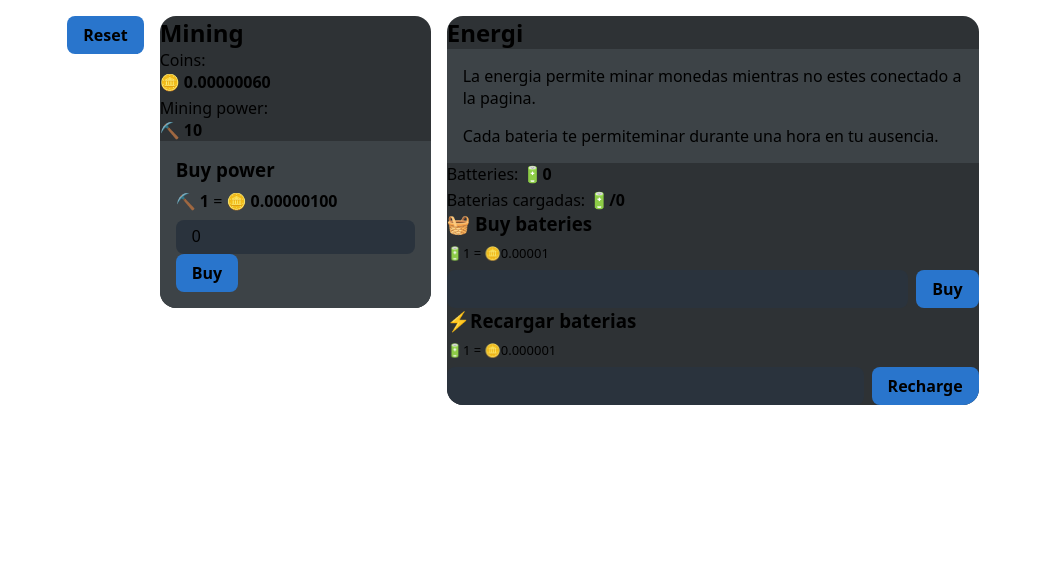
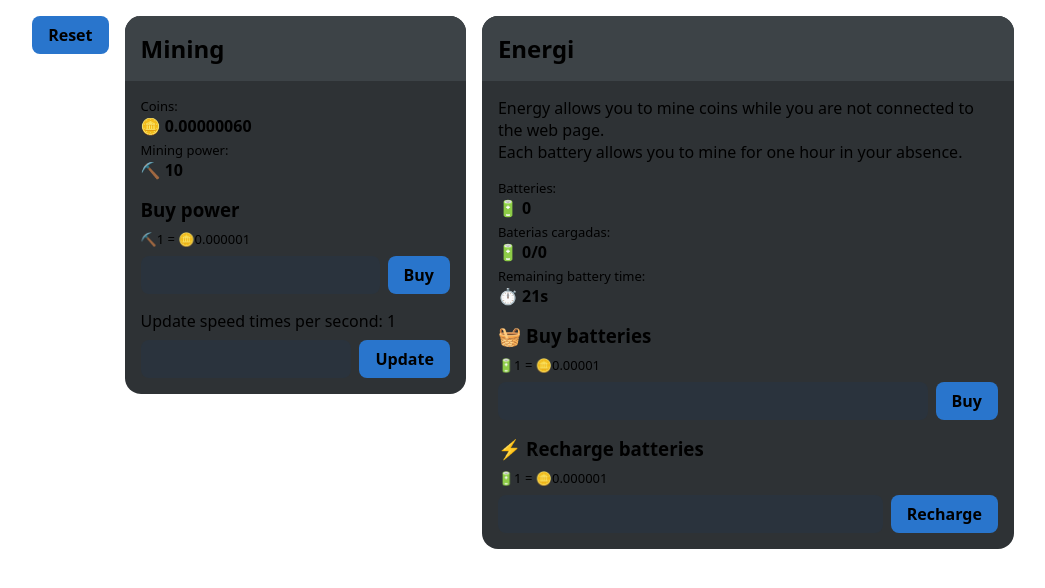
Before and after one commit to dagamdev/coin-mining, a React (Vite) app: page / in a window 1280 px wide. Shown: the top 588 px of the page, without its empty margins (117-1162 px from the left). Built offline with nearby package versions, Linux system fonts and the light colour scheme.

Commit message:
Add styles

```diff
--- a/src/components/energi.tsx
+++ b/src/components/energi.tsx
@@ -1,50 +1,133 @@
+import { type FormEvent, useState, useEffect } from "react"
 import { PRICES } from "../lib/constants"
 import { useMainStore } from "../store/store"
+import { useCoinsStore } from "../store/coins"
+import { getLocalData, saveLocalData } from "../lib/utils"
 
 export default function Energi () {
-  const [batteries, rechargedBateries] = useMainStore(store => [store.batteries, store.rechargedBateries])
+  const [batteries, addBatteries, chargedBatteries, addChargedBatteries, batteryElapsedTime, batteryTimes] = useMainStore(store =>
+    [store.batteries, store.addBatteries, store.chargedBatteries, store.addChargedBatteries, store.batteryElapsedTime, store.batteryTimes]
+  )
+  const [coins, addCoins] = useCoinsStore(store => [store.coins, store.addCoins])
+  const [buyMessage, setBuyMessage] = useState('')
+  const [rechargeMessage, setRechargeMessage] = useState('')
+
+  useEffect(() => {
+    console.log({batteryElapsedTime})
+  }, [batteryElapsedTime])
+
+  useEffect(() => {
+    const lastTime: number = getLocalData('lastTime', true) ?? 0
+
+    batteryTimes(Math.floor(Date.now() - lastTime))
+
+    const interval = setInterval(() => {
+      saveLocalData('lastTime', Date.now())
+    }, 1000)
+
+    // const unload = () => {
+    //   saveLocalData('lastTime', Date.now())
+    // }
+
+    // window.addEventListener('unload', unload)
+
+    return () => {
+      clearInterval(interval)
+      // window.removeEventListener('unload', unload)
+    }
+  }, [])
+
+  const buyBateries = (ev: FormEvent<HTMLFormElement>) => {
+    ev.preventDefault()
+    const bateriesCount = +ev.currentTarget.bateries.value
+
+    if (bateriesCount < 1) return
+    const price = bateriesCount * PRICES.BATERIE
+
+    if (coins < price) {
+      setBuyMessage(`No tienes suficientes monedas para comprar 🔋${bateriesCount}.`)
+      return
+    }
+
+    addBatteries(bateriesCount)
+    addCoins(-price)
+  }
+
+  const rechargeBateries = (ev: FormEvent<HTMLFormElement>) => {
+    ev.preventDefault()
+
+    if (!(batteries - chargedBatteries)) {
+      setRechargeMessage('No tienes baterias para recargar')
+      return
+    }
+
+    const rechargeBateriesCount = +ev.currentTarget.rechargeBateries.value
+
+    if (rechargeBateriesCount < 1 || rechargeBateriesCount > batteries) return
+    const price = rechargeBateriesCount * PRICES.RECHARGE_BATERIE
+
+    if (coins < price) {
+      setRechargeMessage(`No tienes suficientes monedas para recargar 🔋${rechargeBateriesCount}.`)
+      return
+    }
+
+    addChargedBatteries(rechargeBateriesCount)
+    addCoins(-price)
+  }
 
   return (
     <section>
+      <div>
         <h2>Energi</h2>
+      </div>
 
       <div>
-        <p>La energia permite minar monedas mientras no estes conectado a la pagina.</p>
-        <p>Cada bateria te permiteminar durante una hora en tu ausencia.</p>
+        <div>
+          <p>Energy allows you to mine coins while you are not connected to the web page.</p>
+          <p>Each battery allows you to mine for one hour in your absence.</p>
         </div>
 
         <ul>
-        <li>
-          <p>Batteries: <strong>🔋{batteries}</strong></p>
+          <li className="measurement">
+            <p>Batteries:</p>
+            <strong>🔋 {batteries}</strong>
           </li>
-        <li>
-          <p>Baterias cargadas: <strong>🔋{rechargedBateries}/{batteries}</strong></p>
+          <li className="measurement">
+            <p>Baterias cargadas:</p>
+            <strong>🔋 {chargedBatteries}/{batteries}</strong>
+          </li>
+          <li className="measurement">
+            <p>Remaining battery time:</p>
+            <strong>⏱️ {60 - Math.floor(batteryElapsedTime / 1000)}s</strong>
           </li>
         </ul>
 
-      <form>
-        <h3>🧺 Buy bateries</h3>
+        <form onSubmit={buyBateries}>
+          <h3>🧺 Buy batteries</h3>
 
           <label>
             <p className="text-sm">🔋1 = 🪙{PRICES.BATERIE}</p>
             <div className="form_section">
-            <input type="number" min={1} />
+              <input onChange={() => setBuyMessage('')} name="bateries" type="number" min={1} />
               <button>Buy</button>
             </div>
           </label>
+          {buyMessage.length !== 0 && <p className="error">{buyMessage}</p>}
         </form>
 
-      <form>
-        <h3>⚡Recargar baterias</h3>
+        <form onSubmit={rechargeBateries}>
+          <h3>⚡ Recharge batteries</h3>
 
           <label>
             <p className="text-sm">🔋1 = 🪙{PRICES.RECHARGE_BATERIE}</p>
             <div className="form_section">
-            <input type="number" min={1} />
+              <input onChange={() => setRechargeMessage('')} name="rechargeBateries" type="number" min={1} max={batteries || 1} />
               <button>Recharge</button>
             </div>
           </label>
+          {rechargeMessage.length !== 0 && <p className="error">{rechargeMessage}</p>}
         </form>
+      </div>
     </section>
   )
 }
--- a/src/components/mining.tsx
+++ b/src/components/mining.tsx
@@ -1,51 +1,92 @@
-import { useEffect, useState } from "react"
+import { FormEvent, useEffect, useState } from "react"
 import { useMainStore } from "../store/store"
+import { PRICES } from "../lib/constants"
+import { useCoinsStore } from "../store/coins"
 
 export default function Mining () {
-  const [coins, power, miningCoins, addCoins, addPower] = useMainStore(store => [store.coins, store.power, store.miningCoins, store.addCoins, store.addPower])
-  const [inputPower, setInputPower] = useState(0)
+  const [coins, addCoins] = useCoinsStore(store => [store.coins, store.addCoins])
+  const [power, addPower] = useMainStore(store => [store.power, store.addPower])
+  const [inputPower, setInputPower] = useState('')
+  const [message, setMessage] = useState('')
+  const [updateSpeed, setUpdateSpeed] = useState(1)
+
+  const miningCoins = () => {
+    addCoins(+(power / 100000000 / updateSpeed).toFixed(10))
+  }
 
   useEffect(() => {
     miningCoins()
-    const interval = setInterval(miningCoins, 1000)
+    const interval = setInterval(miningCoins, 1000 / updateSpeed)
 
     return () => {
       clearInterval(interval)
     }
-  }, [])
+  }, [updateSpeed, power])
 
-  const buyPower = () => {
-    addPower(inputPower)
-    addCoins(- inputPower * .00000100)
-    setInputPower(0)
+  const buyPower = (ev: FormEvent) => {
+    ev.preventDefault()
+    const amount = +(+inputPower * PRICES.POWER).toFixed(8)
+
+    if (coins - amount < 0) {
+      setMessage("You don't have enough coins to buy that mining power")
+      return
+    }
+
+    addCoins(-amount)
+    addPower(+inputPower)
+    setInputPower('')
+  }
+
+  const changeSpeed = (ev: FormEvent<HTMLFormElement>) => {
+    ev.preventDefault()
+    const value = +ev.currentTarget.speed.value
+    if (value < 1 || value > 10) return
+    setUpdateSpeed(value)
   }
 
   return (
     <section>
+      <div className="head">
         <h2>Mining</h2>
+      </div>
+
+      <div>
         <ul>
-        <li>
+          <li className="measurement">
             <p>Coins:</p>
             <strong>🪙 {coins.toFixed(8)}</strong>
           </li>
-        <li>
+          <li className="measurement">
             <p>Mining power:</p>
             <strong>⛏️ {power}</strong>
           </li>
         </ul>
 
-      <div>
+        <form>
           <label>
             <h3>Buy power</h3>
-            <p><strong>⛏️ 1</strong> = <strong>🪙 0.00000100</strong></p>
-            <div>
+            <p className="text-sm">⛏️1 = 🪙{PRICES.POWER}</p>
+            <div className="form_section">
               <input type="number" onChange={(ev) => {
-                setInputPower(+ev.target.value)
+                setInputPower(ev.target.value)
+                setMessage('')
               }} value={inputPower} />
               <button onClick={buyPower}>Buy</button>
             </div>
-            {inputPower !== 0 && <p>⛏️ {inputPower} = 🪙 {0.00000100 * inputPower}</p>}
+            {inputPower && <p>⛏️{inputPower} = 🪙{(PRICES.POWER * (+inputPower)).toFixed(8)}</p>}
+            {message.length !== 0 && <p className="error">{message}</p>}
           </label>
+        </form>
+
+        <form onSubmit={changeSpeed}>
+          <label>
+            <span>Update speed times per second: {updateSpeed}</span>
+            <div className="form_section">
+              <input name="speed" type="number" min={1} max={10} />
+              <button>Update</button>
+            </div>
+          </label>
+        </form>
       </div>
     </section>
   )
```
Lines whose indentation alone changed are shown as unchanged.
